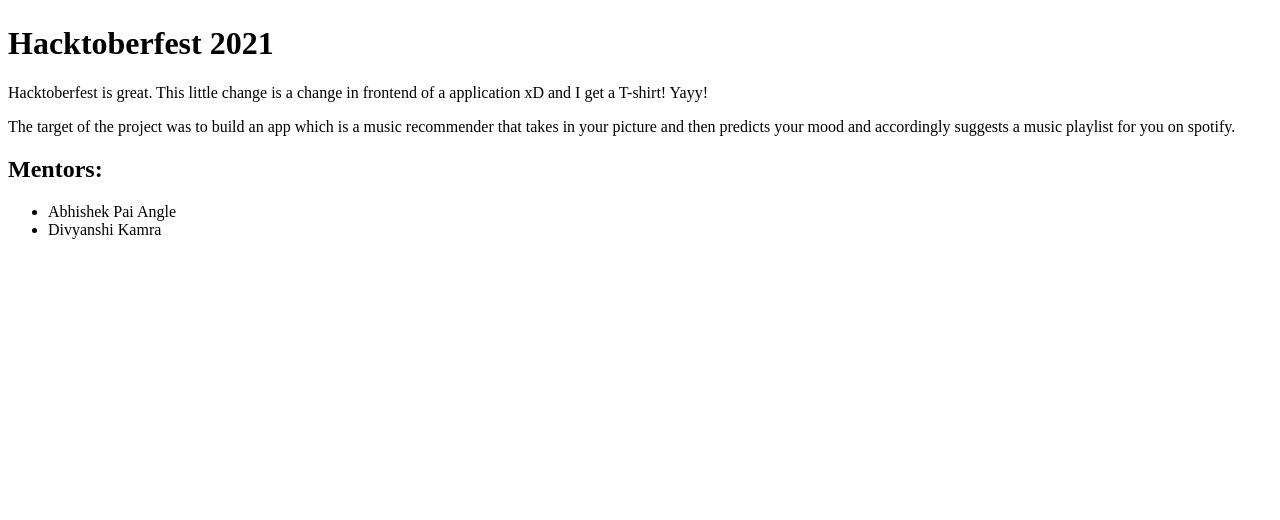
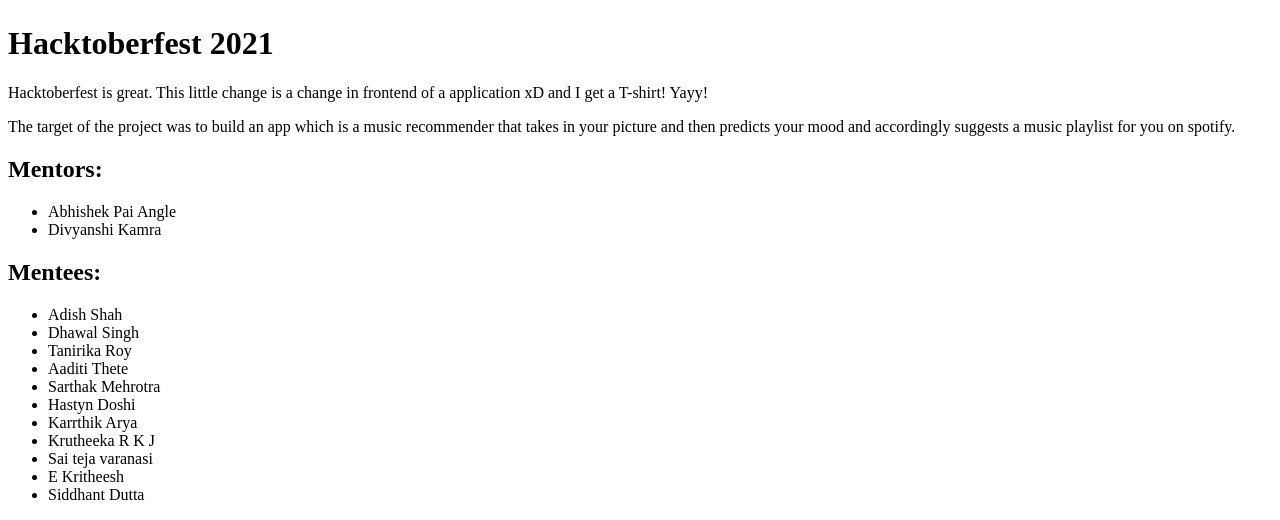
Before and after one commit to abhipaiangle/moodify, a Django app: page /pages/ in a window 1280 px wide. Shown: the part 341-861 px from the top of the page. Before the commit the page ends 580 px from the top, so only its background shows below. Run offline with Django 3.2, Linux system fonts and the light colour scheme.

Commit message:
Added List of Mentees

```diff
--- a/moodify/templates/index.html
+++ b/moodify/templates/index.html
@@ -16,6 +16,22 @@
         <li>Abhishek Pai Angle</li>
         <li>Divyanshi Kamra</li>
     </ul>
+    <h2>Mentees:</h2>
+    <ul>
+        <li>Adish Shah</li>
+        <li>Dhawal Singh</li>
+        <li>Tanirika Roy</li>
+        <li>Aaditi Thete</li>
+        <li>Sarthak Mehrotra</li>
+        <li>Hastyn Doshi</li>
+        <li>Karrthik Arya</li>
+        <li>Krutheeka R K J</li>
+        <li>Sai teja varanasi</li>
+        <li>E Kritheesh</li>
+        <li>Siddhant Dutta</li>
+
+
+    </ul>
 
 </body>
 </html>
```
